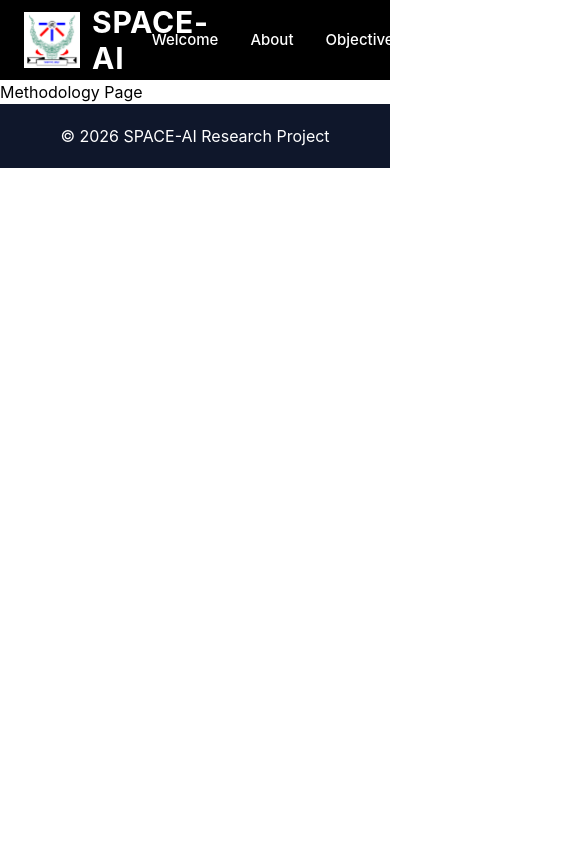
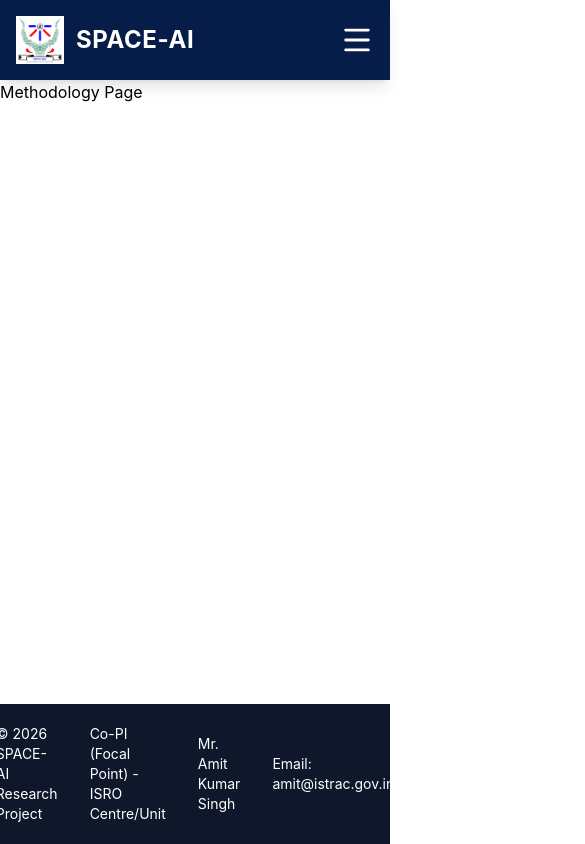
Before and after one commit to MohitChaurasiya1/Space-ai, a React (Vite) app: page /methodology in a window 390 px wide. Shown: the top 844 px of the page, 585 px wide, since content can reach past the window. Built offline with nearby package versions, Linux system fonts and the light colour scheme.

Commit message:
make responsive navbar

```diff
--- a/package.json
+++ b/package.json
@@ -10,6 +10,7 @@
     "preview": "vite preview"
   },
   "dependencies": {
+    "lucide-react": "^1.17.0",
     "react": "^19.2.6",
     "react-dom": "^19.2.6",
     "react-router-dom": "^7.17.0"
--- a/src/App.jsx
+++ b/src/App.jsx
@@ -1,4 +1,5 @@
 import { BrowserRouter, Routes, Route } from "react-router-dom";
+import ScrollToTop from "./layouts/ScrollToTop";
 
 import MainLayout from "./layouts/MainLayout";
 
@@ -12,6 +13,7 @@ import Contact from "./pages/Contact";
 function App() {
   return (
     <BrowserRouter>
+      <ScrollToTop />
       <Routes>
         <Route element={<MainLayout />}>
           <Route path="/" element={<Home />} />
--- a/src/components/Footer.jsx
+++ b/src/components/Footer.jsx
@@ -1,7 +1,12 @@
 function Footer() {
   return (
-    <footer className="bg-slate-900 text-white py-5 text-center">
-      <p>© 2026 SPACE-AI Research Project</p>
+    <footer className="bg-slate-900 text-white py-5">
+      <div className="max-w-7xl mx-auto flex justify-center items-center gap-8 text-sm">
+        <p>© 2026 SPACE-AI Research Project</p>
+        <p>Co-PI (Focal Point) - ISRO Centre/Unit</p>
+        <p>Mr. Amit Kumar Singh</p>
+        <p>Email: amit@istrac.gov.in</p>
+      </div>
     </footer>
   );
 }
--- a/src/components/Navbar.jsx
+++ b/src/components/Navbar.jsx
@@ -1,50 +1,87 @@
 import { Link } from "react-router-dom";
+import { useState } from "react";
+import { Menu, X } from "lucide-react";
 
 function Navbar() {
+  const [isOpen, setIsOpen] = useState(false);
+
+  const scrollTop = () => {
+    window.scrollTo({
+      top: 0,
+      behavior: "smooth",
+    });
+
+    setIsOpen(false);
+  };
+
   return (
-    <nav className="bg-black text-white">
-      <div className="max-w-[1600px] mx-auto px-6 h-20 flex items-center justify-between ">
+    <nav className="sticky top-0 z-50 bg-[#071d49] text-white shadow-lg">
+      <div className="max-w-[1600px] mx-auto px-4 md:px-6 h-20 flex items-center justify-between">
 
-        {/* Logo + Title */}
+        {/* Logo */}
         <Link to="/" className="flex items-center gap-3">
           <img
             src="/images/iiita-logo.png"
             alt="SPACE-AI Logo"
-            className="h-14 w-14 object-contain"
+            className="h-12 w-12 md:h-14 md:w-14 object-contain"
           />
 
-          <span className="text-3xl font-bold tracking-wide">
+          <span className="text-2xl md:text-3xl font-bold tracking-wide">
             SPACE-AI
           </span>
         </Link>
 
-        {/* Navigation Links */}
-        <div className="flex items-center gap-8 text-[15px] font-medium">
-          <Link to="/" className="hover:text-blue-400 transition">
+        {/* Desktop Menu */}
+        <div className="hidden md:flex items-center gap-8 text-[15px] font-medium">
+          <Link to="/" onClick={scrollTop}>Welcome</Link>
+          <Link to="/about" onClick={scrollTop}>About</Link>
+          <Link to="/objectives" onClick={scrollTop}>Objectives</Link>
+          <Link to="/methodology" onClick={scrollTop}>Methodology</Link>
+          <Link to="/architecture" onClick={scrollTop}>Architecture</Link>
+          <Link to="/contact" onClick={scrollTop}>Contact</Link>
+        </div>
+
+        {/* Mobile Button */}
+        <button
+          className="md:hidden"
+          onClick={() => setIsOpen(!isOpen)}
+        >
+          {isOpen ? <X size={34} /> : <Menu size={34} />}
+        </button>
+      </div>
+
+      {/* Mobile Menu */}
+      {isOpen && (
+        <div className="md:hidden bg-[#071d49] border-t border-white/10">
+          <div className="flex flex-col">
+
+            <Link to="/" onClick={scrollTop} className="px-6 py-4 border-b border-white/10">
               Welcome
             </Link>
 
-          <Link to="/about" className="hover:text-blue-400 transition">
+            <Link to="/about" onClick={scrollTop} className="px-6 py-4 border-b border-white/10">
               About
             </Link>
 
-          <Link to="/objectives" className="hover:text-blue-400 transition">
+            <Link to="/objectives" onClick={scrollTop} className="px-6 py-4 border-b border-white/10">
               Objectives
             </Link>
 
-          <Link to="/methodology" className="hover:text-blue-400 transition">
+            <Link to="/methodology" onClick={scrollTop} className="px-6 py-4 border-b border-white/10">
               Methodology
             </Link>
 
-          <Link to="/architecture" className="hover:text-blue-400 transition">
+            <Link to="/architecture" onClick={scrollTop} className="px-6 py-4 border-b border-white/10">
               Architecture
             </Link>
 
-          <Link to="/contact" className="hover:text-blue-400 transition">
+            <Link to="/contact" onClick={scrollTop} className="px-6 py-4">
               Contact
             </Link>
+
           </div>
         </div>
+      )}
     </nav>
   );
 }
--- a/src/layouts/MainLayout.jsx
+++ b/src/layouts/MainLayout.jsx
@@ -4,13 +4,13 @@ import Footer from "../components/Footer";
 
 function MainLayout() {
   return (
-    <>
+    <div className="min-h-screen flex flex-col">
       <Navbar />
-      <main>
+      <main  className="flex-grow">
         <Outlet />
-      </main>
+      </main >
       <Footer />
-    </>
+    </div>
   );
 }
 
--- /dev/null
+++ b/src/layouts/ScrollToTop.jsx
@@ -0,0 +1,14 @@
+import { useEffect } from "react";
+import { useLocation } from "react-router-dom";
+
+function ScrollToTop() {
+  const { pathname } = useLocation();
+
+  useEffect(() => {
+    window.scrollTo(0, 0);
+  }, [pathname]);
+
+  return null;
+}
+
+export default ScrollToTop;
--- a/src/pages/Home.jsx
+++ b/src/pages/Home.jsx
@@ -2,22 +2,56 @@ function Home() {
   return (
     <div>
       <section
-        className="h-[520px] bg-cover bg-center flex items-center justify-center text-center"
+        className="min-h-[70vh] md:min-h-[85vh] bg-cover bg-center flex items-center justify-center text-center"
         style={{
           backgroundImage:
             "linear-gradient(rgba(0,0,0,0.55), rgba(0,0,0,0.55)), url('/images/space-bg.png')",
         }}
       >
         <div className="px-6">
-          <h4 className="text-5xl md:text-6xl font-serif font-bold text-white mb-5">
-             AI-Based Embedded System for Spacecraft Health Monitoring
+          <h4 className="text-3xl sm:text-4xl md:text-5xl lg:text-6xl font-serif font-bold text-white mb-5">
+            AI-Based Embedded System for Spacecraft Health Monitoring
           </h4>
 
 
 
-          <p className="mt-4 text-lg md:text-xl text-white">
+          <p className="mt-4 text-base sm:text-lg md:text-xl text-white">
             Optimization of AI Models for Efficient Performance Under Limited Computational Resources
           </p>
+        </div>
+      </section>
+      {/* Project Overview Section */}
+      <section className="bg-white py-16">
+        <div className="max-w-6xl mx-auto px-4 md:px-8">
+
+          <h2 className="text-4xl font-serif font-bold text-purple-700 mb-8">
+            Problem Statement
+          </h2>
+
+          <p className="text-gray-700 leading-8 mb-5">
+            Space missions rely heavily on real-time telemetry data to monitor the health and performance of spacecraft. Given the complexity and criticality of these missions, any anomaly in the telemetry data can have significant consequences, potentially jeopardizing mission success.
+          </p>
+
+          <p className="text-gray-700 leading-8 mb-5">
+            Traditional methods for anomaly detection often require extensive ground-based analysis, which may not be feasible in deep space missions due to communication delays and limited bandwidth.
+          </p>
+
+          <p className="text-gray-700 leading-8 mb-5">
+            In Human space missions, where decisions have to be made in a short time, AI tools will aid astronauts in analyzing and making relevant inferences from onboard telemetry data.
+          </p>
+
+          <p className="text-gray-700 leading-8 mb-10">
+            Additionally, the computational resources available onboard spacecraft are limited, posing challenges in deploying advanced anomaly detection algorithms.
+          </p>
+
+          <h2 className="text-3xl font-serif font-bold  mb-8">
+            Research Description
+          </h2>
+
+          <p className="text-gray-700 leading-8">
+            At present multiple AI models have been trained and deployed for anomaly detection at ground. This research aims to optimize an AI model for onboard telemetry monitoring using Machine Learning (ML) and Deep Learning (DL) algorithms while meeting the computational constraints of spacecraft systems.
+          </p>
+
         </div>
       </section>
     </div>
```
Also changed, not shown: 1 other file (tests, documents, lock files or other folders). Lines whose indentation alone changed are shown as unchanged.
